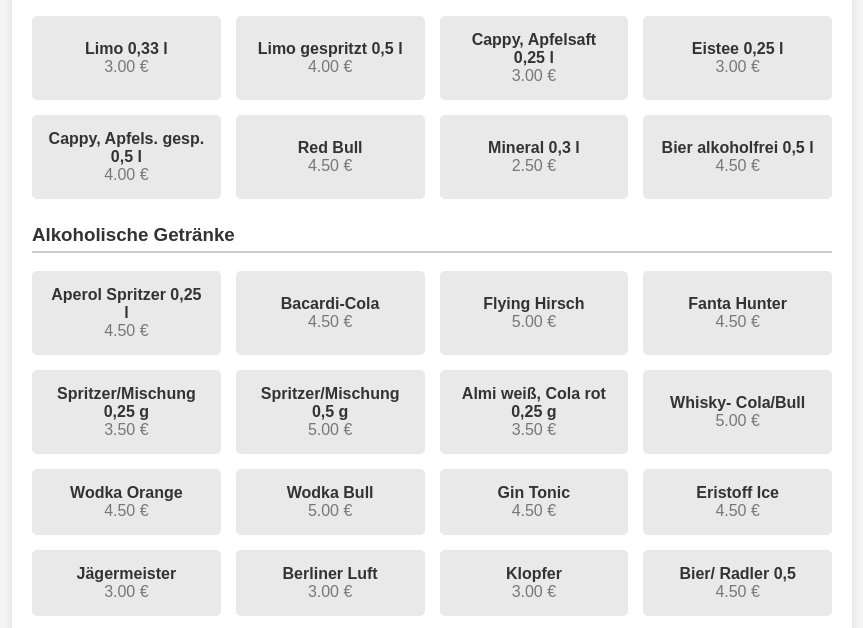
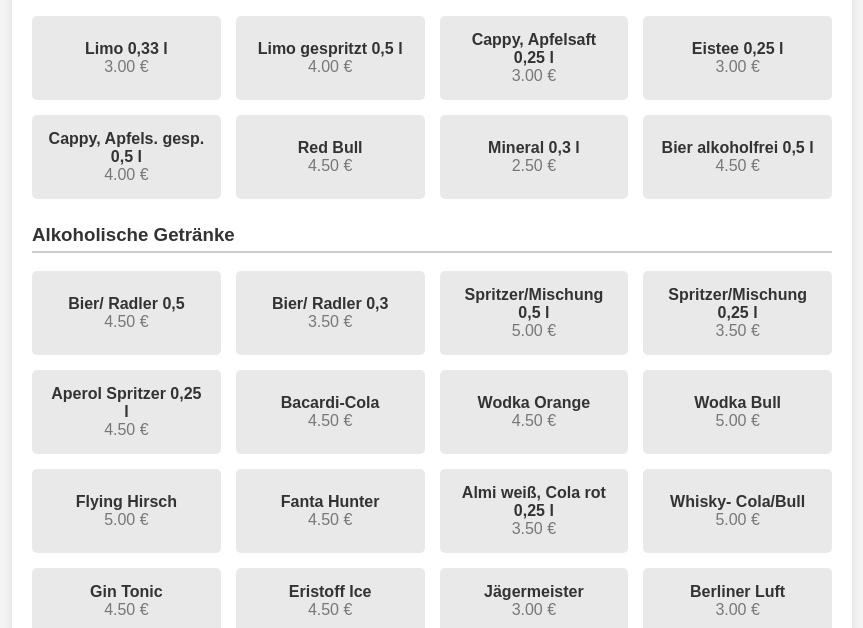
Before and after one commit to tobipoto1/saufliste, a plain HTML site: page index.html in a window 1280 px wide. Shown: the part 152-780 px from the top of the page, without its empty margins (208-1071 px from the left). Drawn offline with Linux system fonts and the light colour scheme.

Commit message:
Update index.html

```diff
--- a/index.html
+++ b/index.html
@@ -212,23 +212,23 @@
                     { name: "Bier alkoholfrei 0,5 l", price: 4.50 }
                 ],
                 alkoholischeGetraenke: [
+                    { name: "Bier/ Radler 0,5", price: 4.50 },
+                    { name: "Bier/ Radler 0,3", price: 3.50 },
+                    { name: "Spritzer/Mischung 0,5 l", price: 5.00 },
+                    { name: "Spritzer/Mischung 0,25 l", price: 3.50 },
                     { name: "Aperol Spritzer 0,25 l", price: 4.50 },
                     { name: "Bacardi-Cola", price: 4.50 },
+                    { name: "Wodka Orange", price: 4.50 },
+                    { name: "Wodka Bull", price: 5.00 },
                     { name: "Flying Hirsch", price: 5.00 },
                     { name: "Fanta Hunter", price: 4.50 },
-                    { name: "Spritzer/Mischung 0,25 g", price: 3.50 },
-                    { name: "Spritzer/Mischung 0,5 g", price: 5.00 },
-                    { name: "Almi weiß, Cola rot 0,25 g", price: 3.50 },
+                    { name: "Almi weiß, Cola rot 0,25 l", price: 3.50 },
                     { name: "Whisky- Cola/Bull", price: 5.00 },
-                    { name: "Wodka Orange", price: 4.50 },
-                    { name: "Wodka Bull", price: 5.00 },
                     { name: "Gin Tonic", price: 4.50 },
                     { name: "Eristoff Ice", price: 4.50 },
                     { name: "Jägermeister", price: 3.00 },
                     { name: "Berliner Luft", price: 3.00 },
-                    { name: "Klopfer", price: 3.00 },
-                    { name: "Bier/ Radler 0,5", price: 4.50 },
-                    { name: "Bier/ Radler 0,3", price: 3.50 }
+                    { name: "Klopfer", price: 3.00 }
                 ]
             }
         };
```
